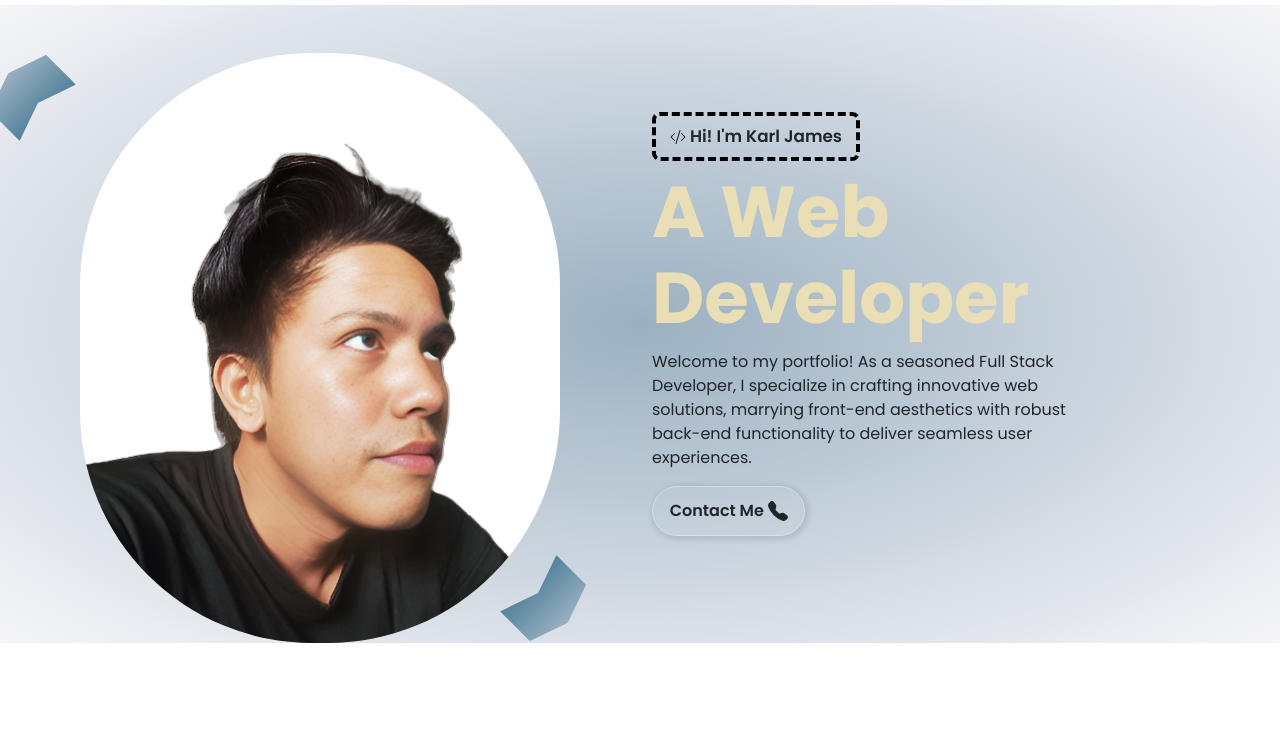
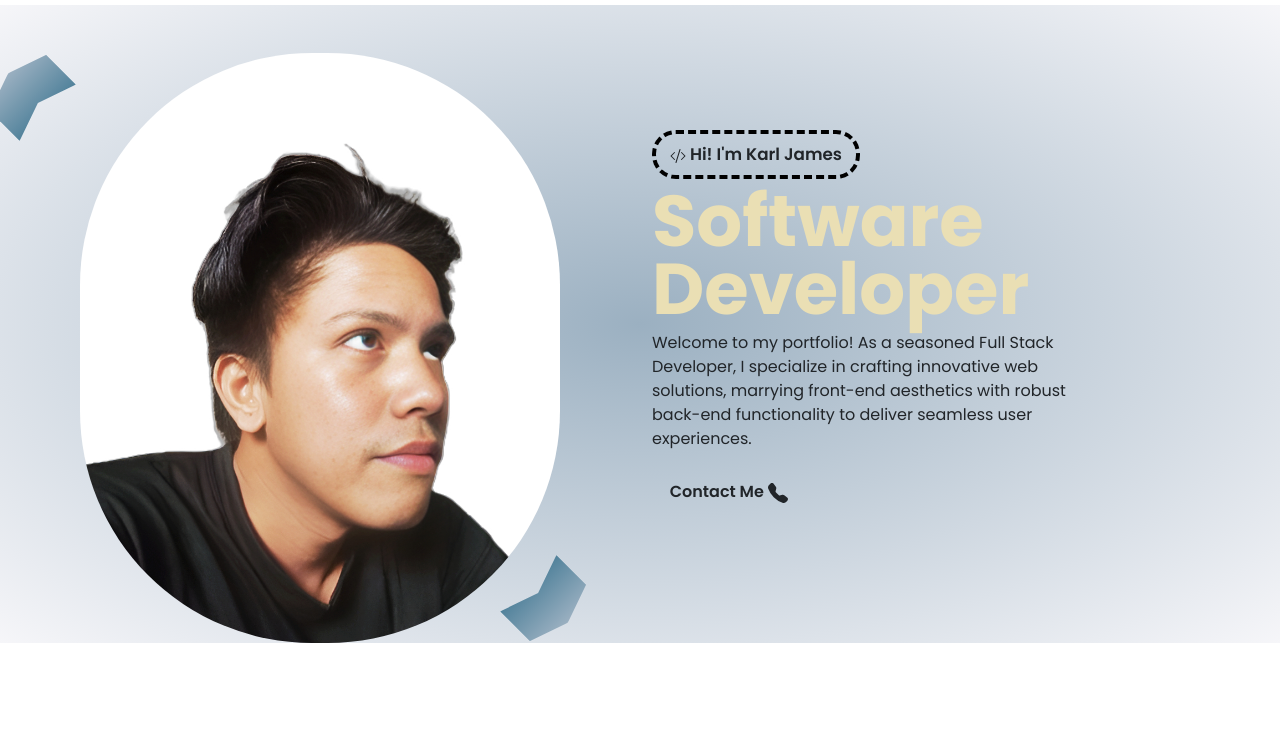
Before and after one commit to karlarboiz/portfolio-site, a website with bundled scripts: page index.html in a window 1280 px wide. Shown: the part 51-787 px from the top of the page. Built offline with nearby package versions, Linux system fonts and the light colour scheme; files whose address does not match are found by name.

Commit message:
correct few things in the main section

```diff
--- a/index.html
+++ b/index.html
@@ -48,7 +48,7 @@
         <img src="assets/images/profile/profile--pic.jpg" alt="Profile Picture" class="img-fluid profile--pic">
       </div>
 
-      <div class="col-lg-6 col-md-5 col-auto section--1__col h-75">
+      <div class="col-lg-6 col-md-5 col-auto section--1__col h-100">
         <div>
           <div class="indicator">
             <span>
@@ -62,7 +62,7 @@
             </span>
           </div>
 
-          <h1 class="py-2">A Web Developer</h1>
+          <div class="py-2 main--header">Software Developer</div>
 
           <p class="common-text w-75">Welcome to my portfolio! As a seasoned Full Stack Developer,
             I specialize in crafting innovative web solutions, marrying front-end
--- a/scss/components/_buttons.scss
+++ b/scss/components/_buttons.scss
@@ -8,10 +8,7 @@
 
     font-weight: 600;
 
-    box-shadow: 1.5px 1.5px 5px 2.5px rgba(0, 0, 0, 0.1);
-    backdrop-filter: blur(5px);
-    -webkit-backdrop-filter: blur(5px);
-    border: 1px solid rgba(255, 255, 255, 0.3);
+
     position: relative;
 
 }
--- a/scss/components/_indicator.scss
+++ b/scss/components/_indicator.scss
@@ -4,7 +4,7 @@
     width: fit-content;
     padding: .5rem .85rem;
     border: .25rem dashed black;
-    border-radius: .5rem;
+    border-radius: 1.5rem;
 
     svg {
         fill: .25rem;
--- a/scss/section/_section--1.scss
+++ b/scss/section/_section--1.scss
@@ -10,12 +10,13 @@
         height: 100%;
     }
 
-    h1 {
+    .main--header {
         color: $main--color;
         font-size: $main-font--size;
         font-weight: $main-header--font-weight;
         margin: 0;
         padding: 0;
+        line-height: 4.25rem;
     }
 
     .profile--pic {
```
Also changed, not shown: assets/css/style.css, 1 other file.
